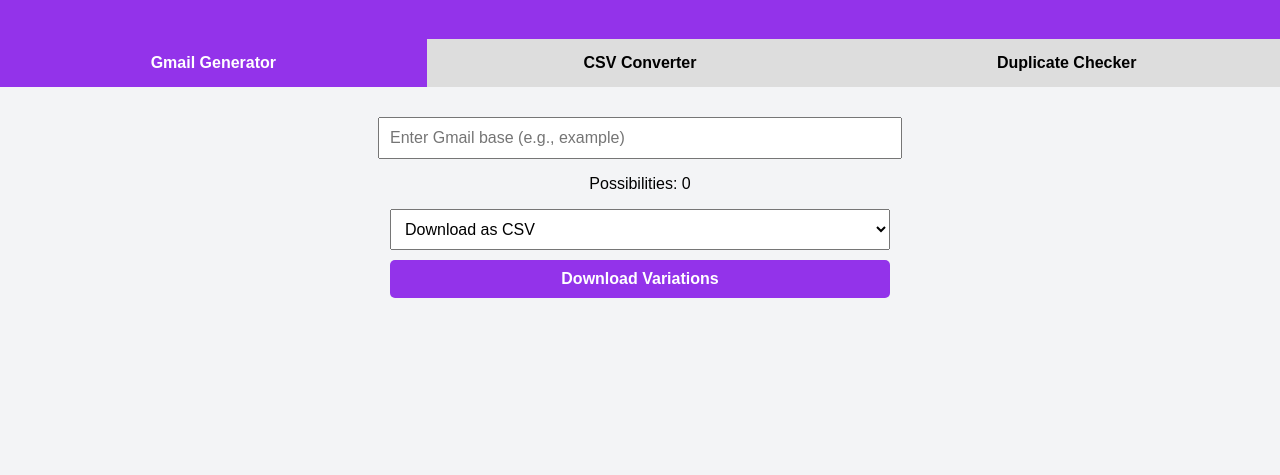
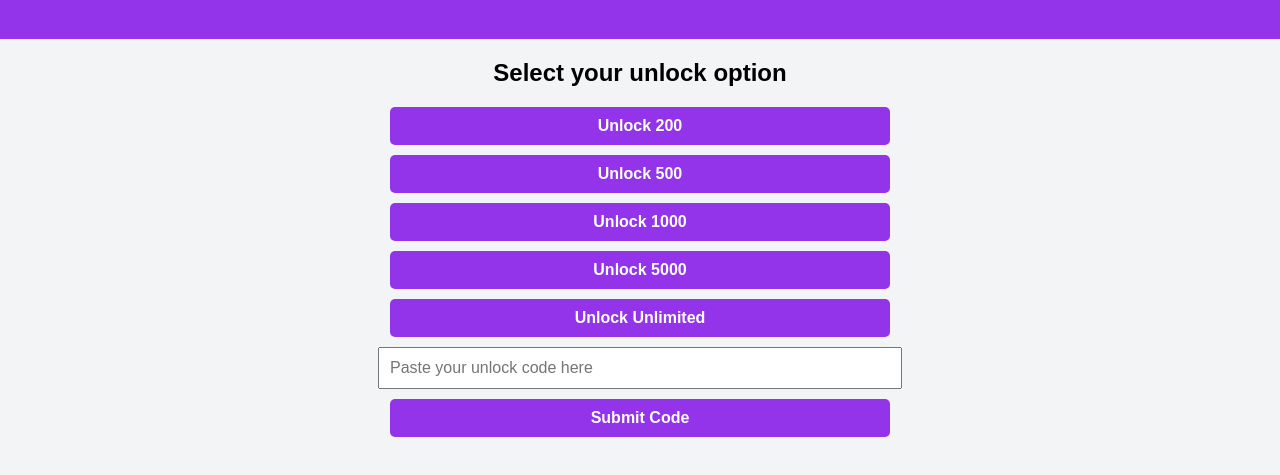
Before and after one commit to coinmaster202/new-improved-gmail-tool, a website: page index.html in a window 1280 px wide. Shown: the part 81-556 px from the top of the page. Drawn offline with Linux system fonts and the light colour scheme.

Commit message:
Update index.html

```diff
--- a/index.html
+++ b/index.html
@@ -21,7 +21,6 @@
       display: flex;
       justify-content: center;
       background: #e5e7eb;
-      margin-top: 0;
     }
     .tab {
       flex: 1;
@@ -78,10 +77,26 @@
   </style>
 </head>
 <body>
+
   <header>
     <h1>One Two Gmail Tool</h1>
   </header>
 
+  <!-- 🔒 UNLOCK SCREEN -->
+  <div id="unlock-screen">
+    <h2>Select your unlock option</h2>
+    <button onclick="requestCode('v200')">Unlock 200</button>
+    <button onclick="requestCode('v500')">Unlock 500</button>
+    <button onclick="requestCode('v1000')">Unlock 1000</button>
+    <button onclick="requestCode('v5000')">Unlock 5000</button>
+    <button onclick="requestCode('unlimt')">Unlock Unlimited</button>
+    <input id="code" placeholder="Paste your unlock code here" />
+    <button onclick="verifyCode()">Submit Code</button>
+    <p id="status"></p>
+  </div>
+
+  <!-- ✅ TOOL UI -->
+  <div id="unlocked-panel" style="display:none;">
     <div class="tabs">
       <div class="tab active" data-tab="generator">Gmail Generator</div>
       <div class="tab" data-tab="csv">CSV Converter</div>
@@ -112,6 +127,7 @@
       <button onclick="checkDuplicates()">Check Duplicates</button>
       <ul id="dupe-result"></ul>
     </div>
+  </div>
 
   <script src="script.js"></script>
 </body>
```
Lines whose indentation alone changed are shown as unchanged.
